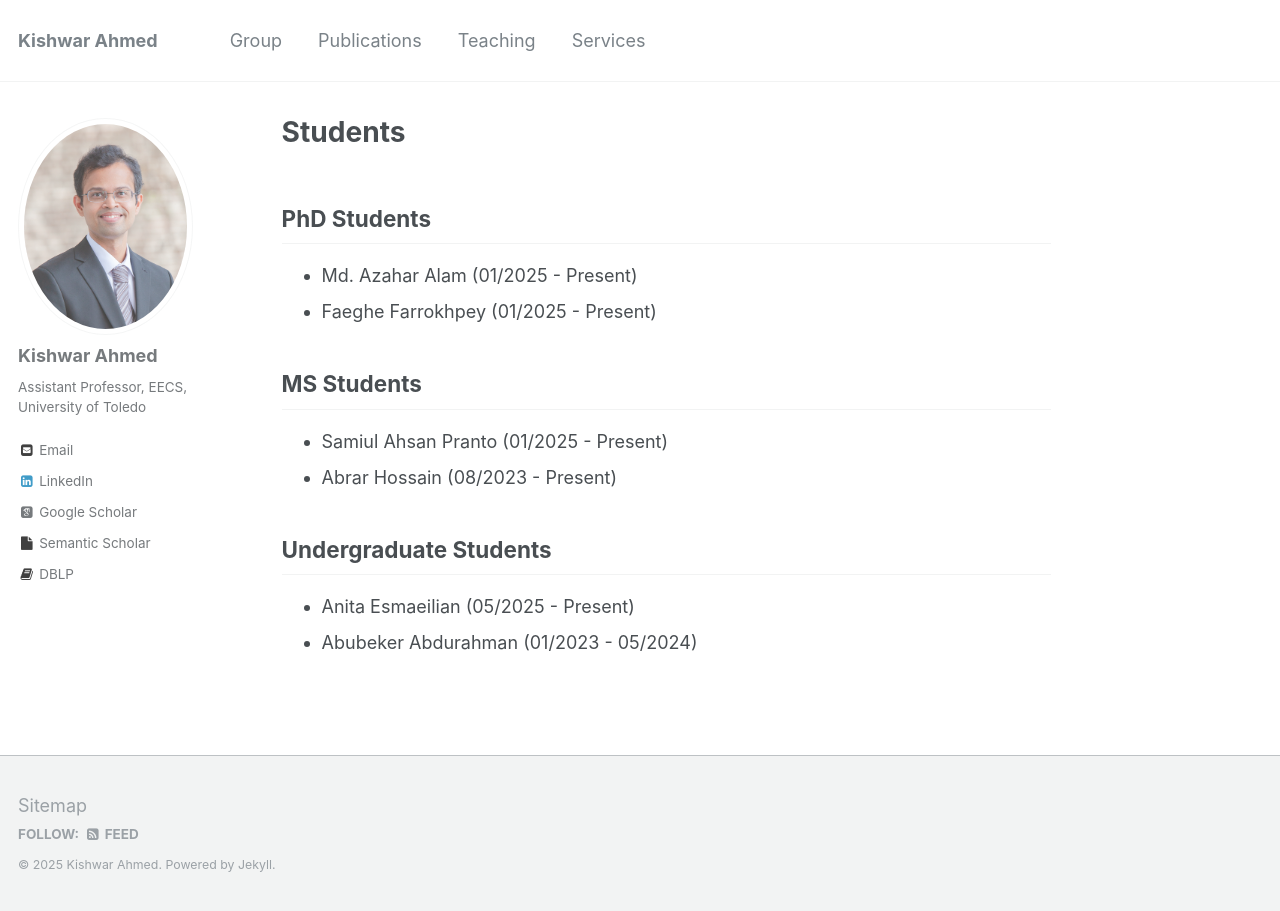
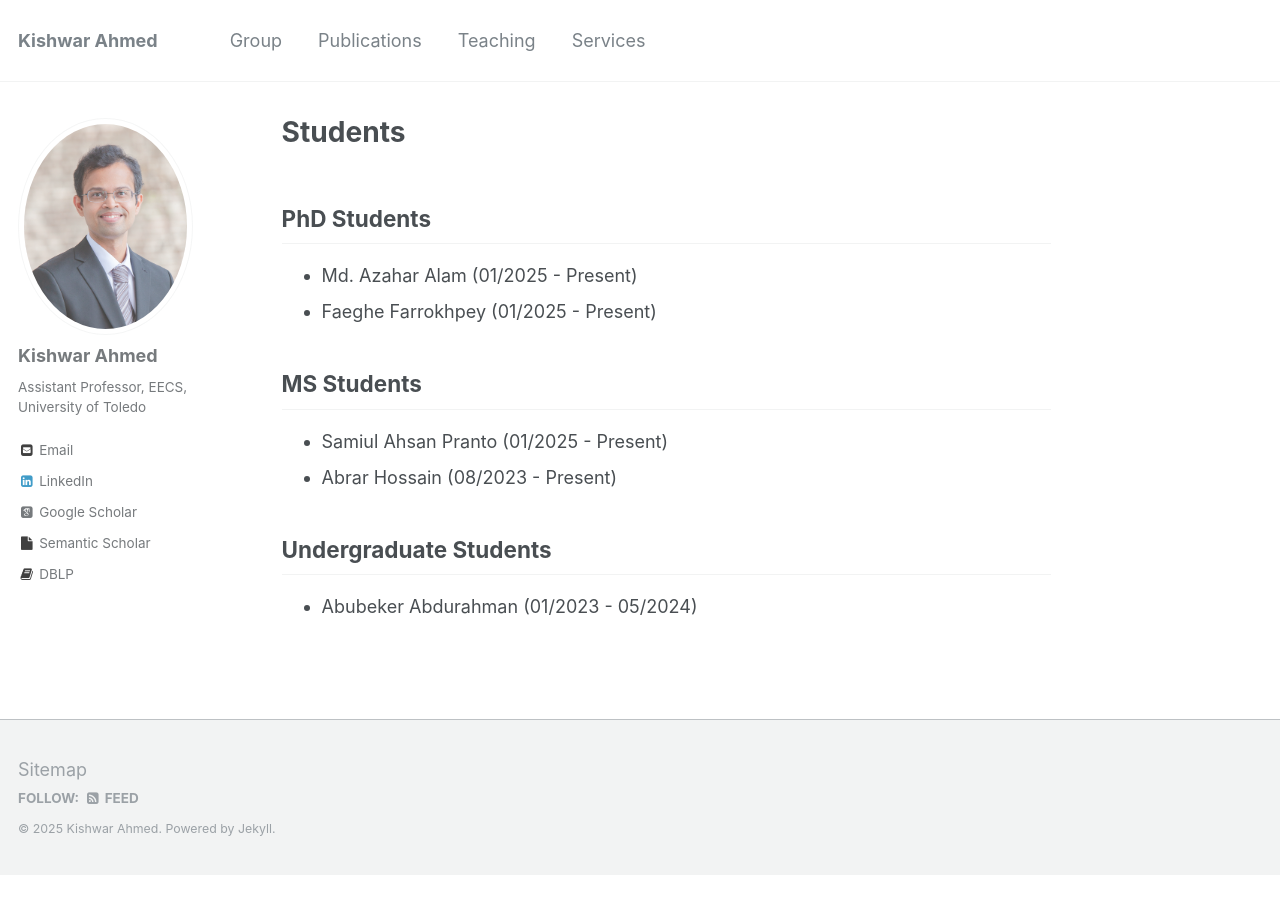
Before and after one commit to kishwarbd/kishwarbd.github.io, a Jekyll site: the page built from _pages/group.md, in a window 1280 px wide. Built offline with Jekyll 4.4.1, drawn with Linux system fonts in a browser that asks for light colours; some web fonts are replaced.

Commit message:
Update group.md

```diff
--- a/_pages/group.md
+++ b/_pages/group.md
@@ -13,5 +13,4 @@ author_profile: true
 * Abrar Hossain (08/2023 - Present)
 
 ## Undergraduate Students
-* Anita Esmaeilian (05/2025 - Present)
 * Abubeker Abdurahman (01/2023 - 05/2024)
```
